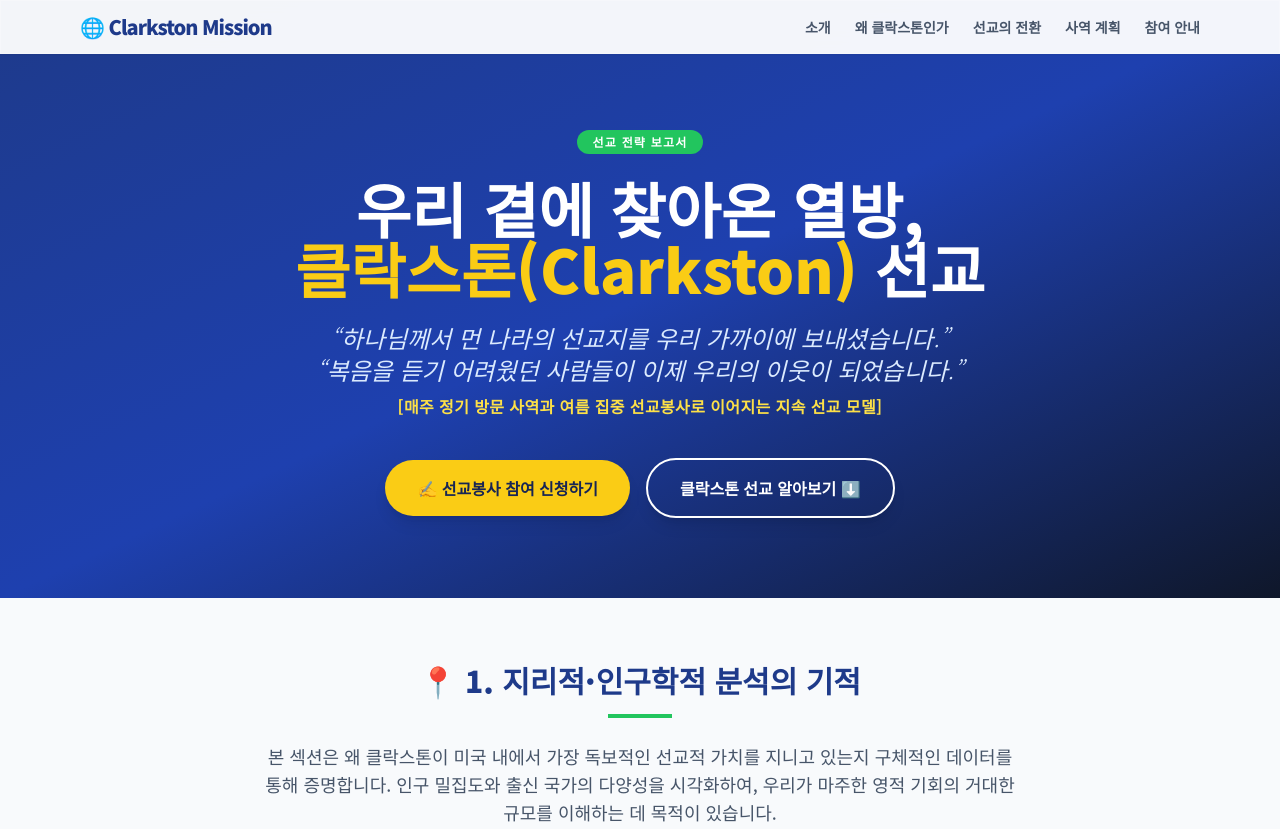
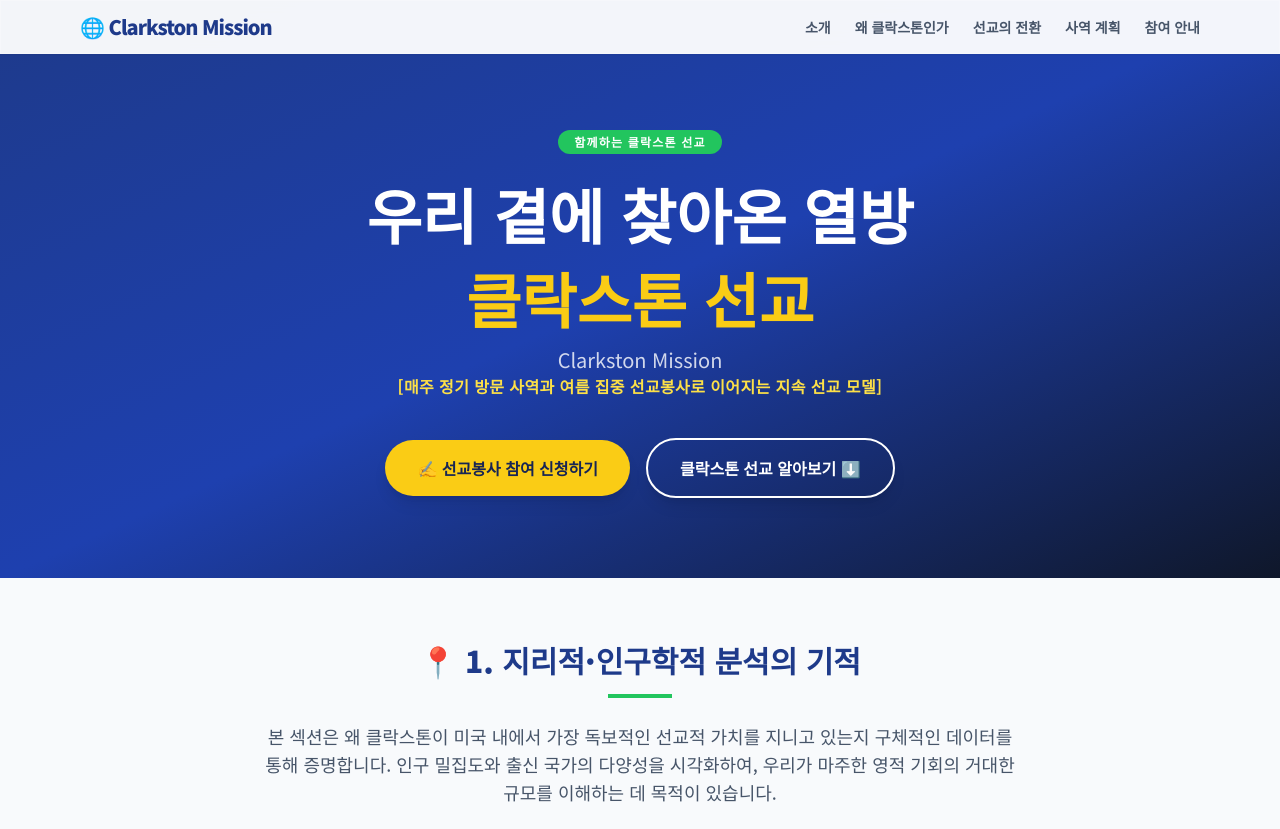
Before and after one commit to tochrisyoo-debug/clarkston, a plain HTML site: page index.html in a window 1280 px wide. Shown: the top 829 px of the page. Drawn offline with nearby package versions, Linux system fonts and the light colour scheme.

Commit message:
Update index.html

```diff
--- a/index.html
+++ b/index.html
@@ -3,7 +3,7 @@
 <head>
 <meta charset="UTF-8">
 <meta name="viewport" content="width=device-width, initial-scale=1.0">
-<title>클락스톤 난민 선교 전략 보고서</title>
+<title>함께하는 클락스톤 선교</title>
 <script src="https://cdn.tailwindcss.com"></script>
 <script src="https://cdn.jsdelivr.net/npm/chart.js"></script>
 <link href="https://fonts.googleapis.com/css2?family=Noto+Sans+KR:wght@300;400;700;900&display=swap" rel="stylesheet">
@@ -40,11 +40,15 @@ body { font-family: 'Noto Sans KR', sans-serif; background-color: #f8fafc; color
 
 <header id="intro" class="pt-32 pb-20 px-4 bg-gradient-to-br from-blue-900 via-blue-800 to-slate-900 text-white text-center">
     <div class="max-w-4xl mx-auto">
-        <div class="inline-block px-4 py-1 rounded-full bg-green-500 text-white font-bold text-xs mb-6 tracking-widest">선교 전략 보고서</div>
-        <h1 class="text-4xl md:text-6xl font-black mb-6 leading-tight">우리 곁에 찾아온 열방,<br><span class="text-yellow-400">클락스톤(Clarkston)</span> 선교</h1>
-        <p class="text-lg md:text-2xl text-blue-100 font-light italic mb-2 break-keep">
-           “하나님께서 먼 나라의 선교지를 우리 가까이에 보내셨습니다.”<br class="hidden md:block">“복음을 듣기 어려웠던 사람들이 이제 우리의 이웃이 되었습니다.”
-        </p>
+        <div class="inline-block px-4 py-1 rounded-full bg-green-500 text-white font-bold text-xs mb-6 tracking-widest">함께하는 클락스톤 선교</div>
+        <h1 class="text-6xl font-bold text-white leading-[1.2] text-center">
+  <span class="block mb-3">우리 곁에 찾아온 열방</span>
+  <span class="block text-yellow-400">클락스톤 선교</span>
+</h1>
+
+<p class="mt-3 text-xl text-white/80 text-center">
+  Clarkston Mission
+</p>
         <p class="text-sm md:text-base text-yellow-300 font-semibold mb-10 tracking-wide">
             [매주 정기 방문 사역과 여름 집중 선교봉사로 이어지는 지속 선교 모델]
         </p>
```
